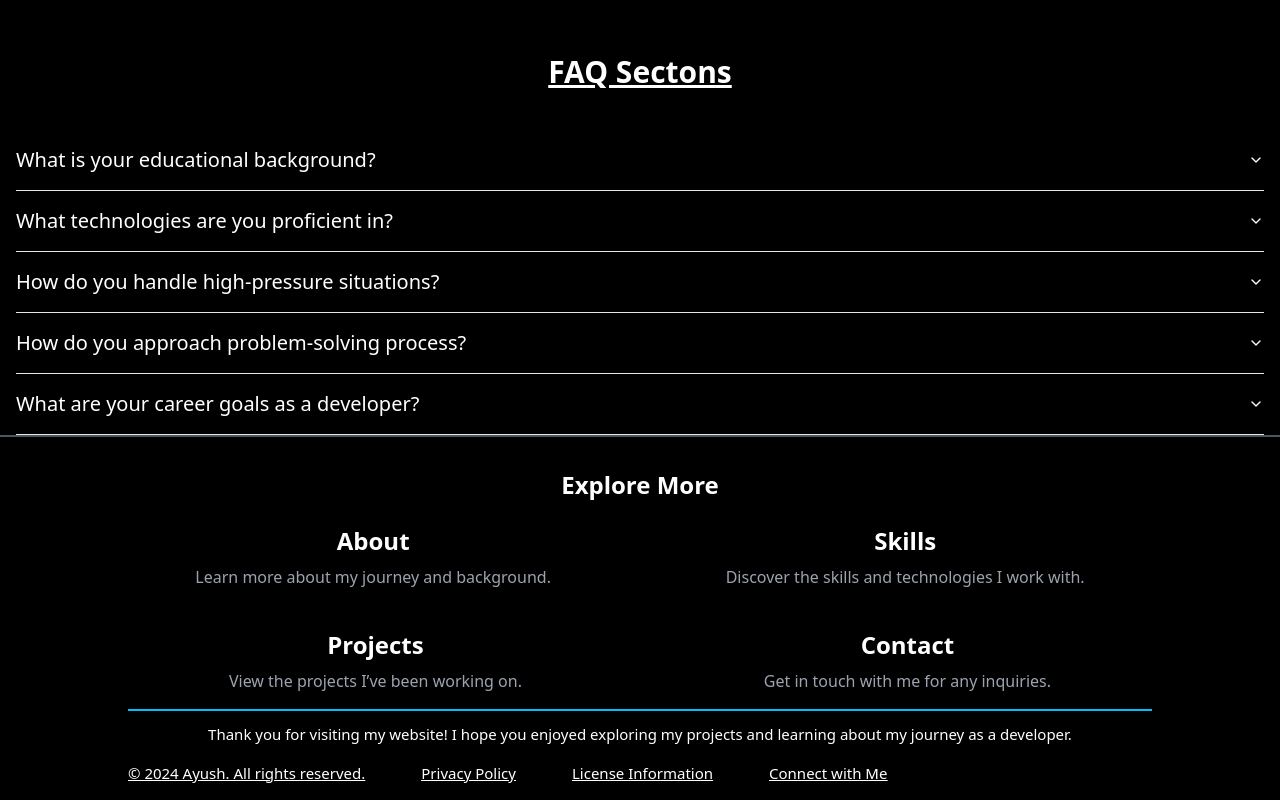
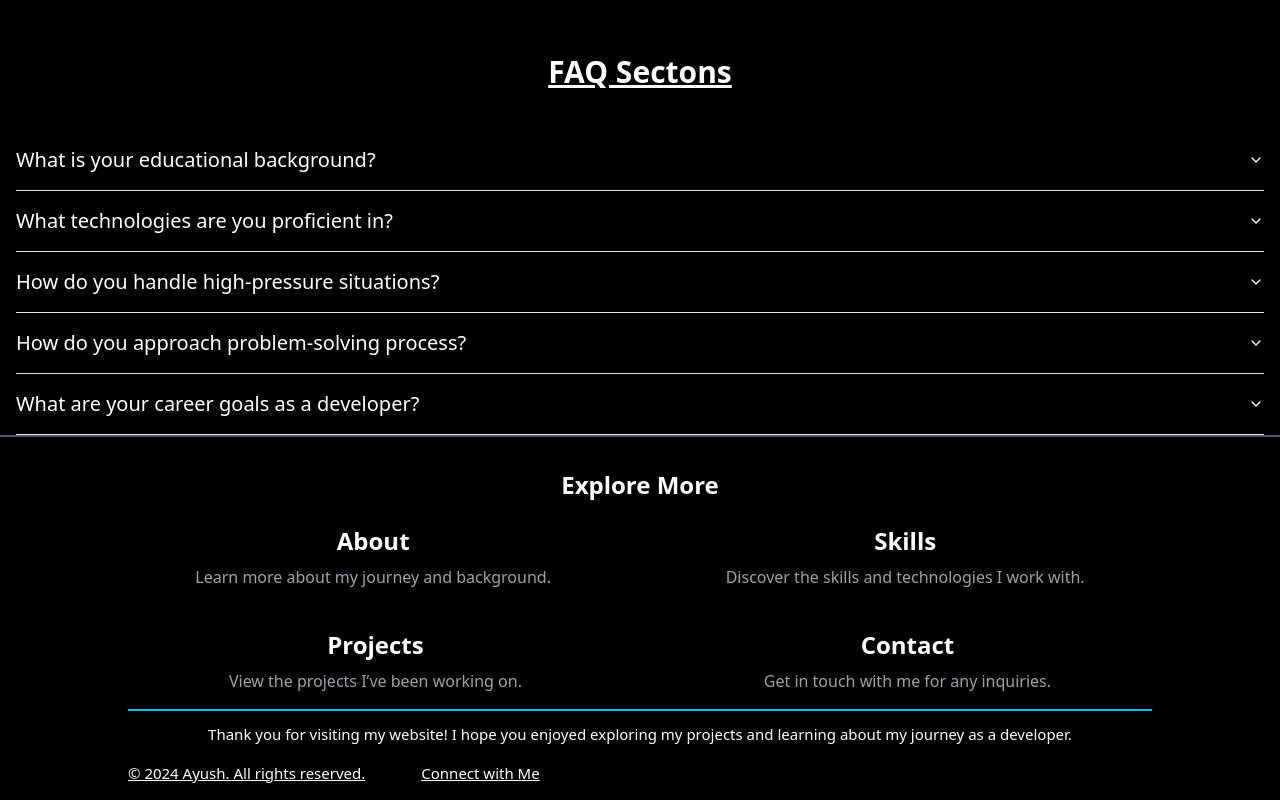
Before and after one commit to ayush-23-30/My-Portfolio-, a React (Vite) app: page / in a window 1280 px wide. Shown: the part 1678-2478 px from the top of the page. Built offline with nearby package versions, Linux system fonts and the light colour scheme.

Commit message:
footer updates

```diff
--- a/src/component/Footer.jsx
+++ b/src/component/Footer.jsx
@@ -69,8 +69,7 @@ function Footer() {
         <div className="flex gap-5 flex-wrap mt-4 md:gap-14 underline text-center">
           <p> &copy; 2024 Ayush. All rights reserved.</p>
 
-          <Link to="/privacy-policy" className="hover:text-[#00BFFF]">Privacy Policy</Link>
-          <Link to="/" className="hover:text-[#00BFFF]">License Information</Link>
+
           <Link to="/contact" className="hover:text-[#00BFFF]">Connect with Me</Link>
         </div>
 
```
